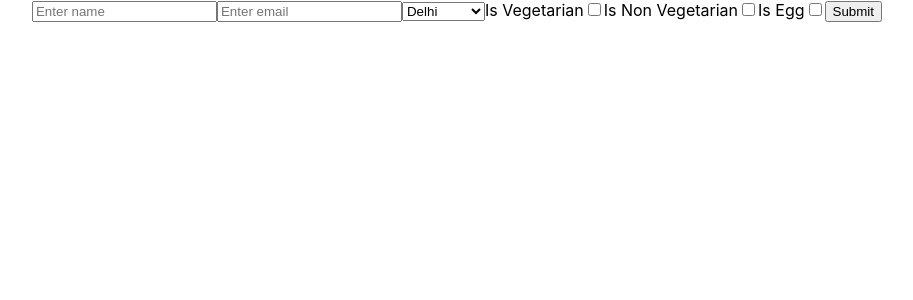
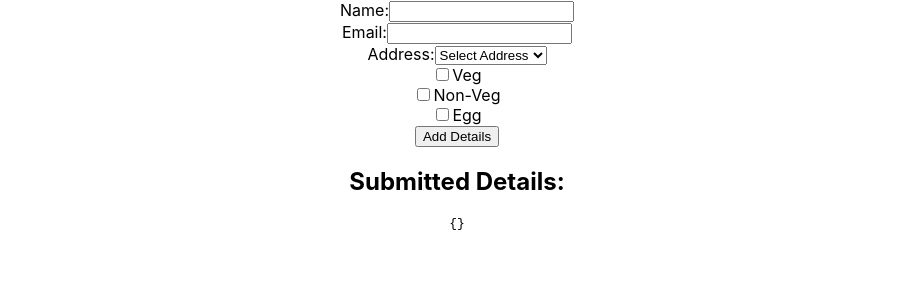
Before and after one commit to Saurabh884/React-Components, a React (Create React App) app: page / in a window 1280 px wide. Shown: the top 300 px of the page, without its empty margins (183-1096 px from the left). Built offline with nearby package versions, Linux system fonts and the light colour scheme.

Commit message:
react hook form

```diff
--- a/src/App.js
+++ b/src/App.js
@@ -1,11 +1,11 @@
 import "./App.css";
-import FormAllField from "./components/formAllFields";
+import ReactHookForm from "./components/reacthookform";
 
 
 function App() {
   return (
     <div className="App">
-     <FormAllField/>
+     <ReactHookForm/>
     </div>
   );
 }
--- /dev/null
+++ b/src/components/reacthookform/index.js
@@ -0,0 +1,74 @@
+import React from 'react';
+import { useForm } from 'react-hook-form';
+
+const ReactHookForm = () => {
+  const { register, handleSubmit, watch, formState: { errors } } = useForm();
+  const onSubmit = (data) => console.log(data);
+
+  return (
+    <div>
+      <form onSubmit={handleSubmit(onSubmit)}>
+        <div>
+          <label>Name:</label>
+          <input
+            type="text"
+            {...register('name', { required: true })}
+          />
+          {errors.name && <span>This field is required</span>}
+        </div>
+        <div>
+          <label>Email:</label>
+          <input
+            type="email"
+            {...register('email', { required: true })}
+          />
+          {errors.email && <span>This field is required</span>}
+        </div>
+        <div>
+          <label>Address:</label>
+          <select {...register('address', { required: true })}>
+            <option value="">Select Address</option>
+            <option value="Address 1">Address 1</option>
+            <option value="Address 2">Address 2</option>
+            <option value="Address 3">Address 3</option>
+          </select>
+          {errors.address && <span>This field is required</span>}
+        </div>
+        <div>
+          <label>
+            <input
+              type="checkbox"
+              {...register('veg')}
+            />
+            Veg
+          </label>
+        </div>
+        <div>
+          <label>
+            <input
+              type="checkbox"
+              {...register('nonVeg')}
+            />
+            Non-Veg
+          </label>
+        </div>
+        <div>
+          <label>
+            <input
+              type="checkbox"
+              {...register('egg')}
+            />
+            Egg
+          </label>
+        </div>
+        <button type="submit">Add Details</button>
+      </form>
+      <div>
+        <h2>Submitted Details:</h2>
+        <pre>{JSON.stringify(watch(), null, 2)}</pre>
+      </div>
+    </div>
+  );
+};
+
+export default ReactHookForm;
```
Also changed, not shown: src/components/reacthookform/index.css (added).
